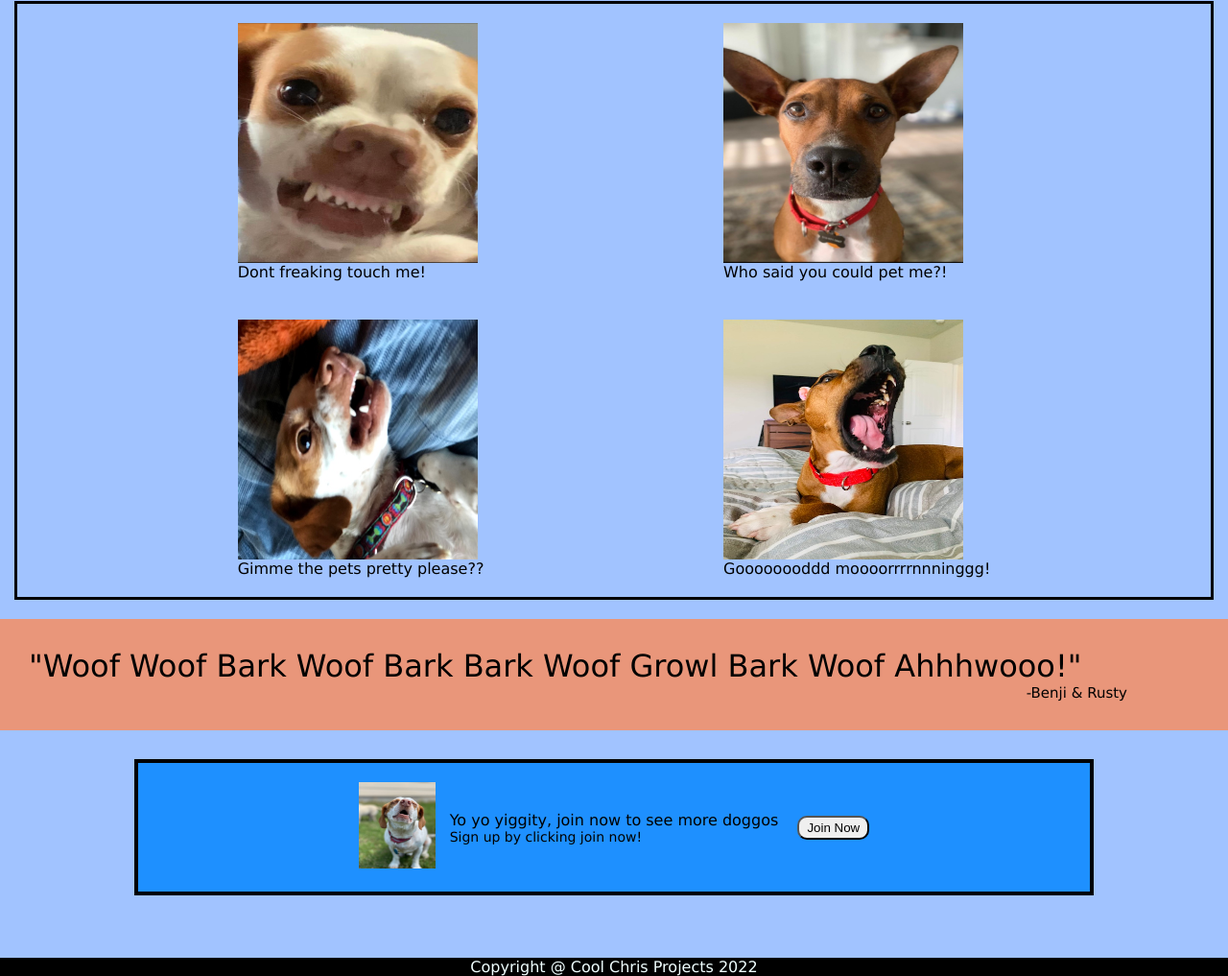
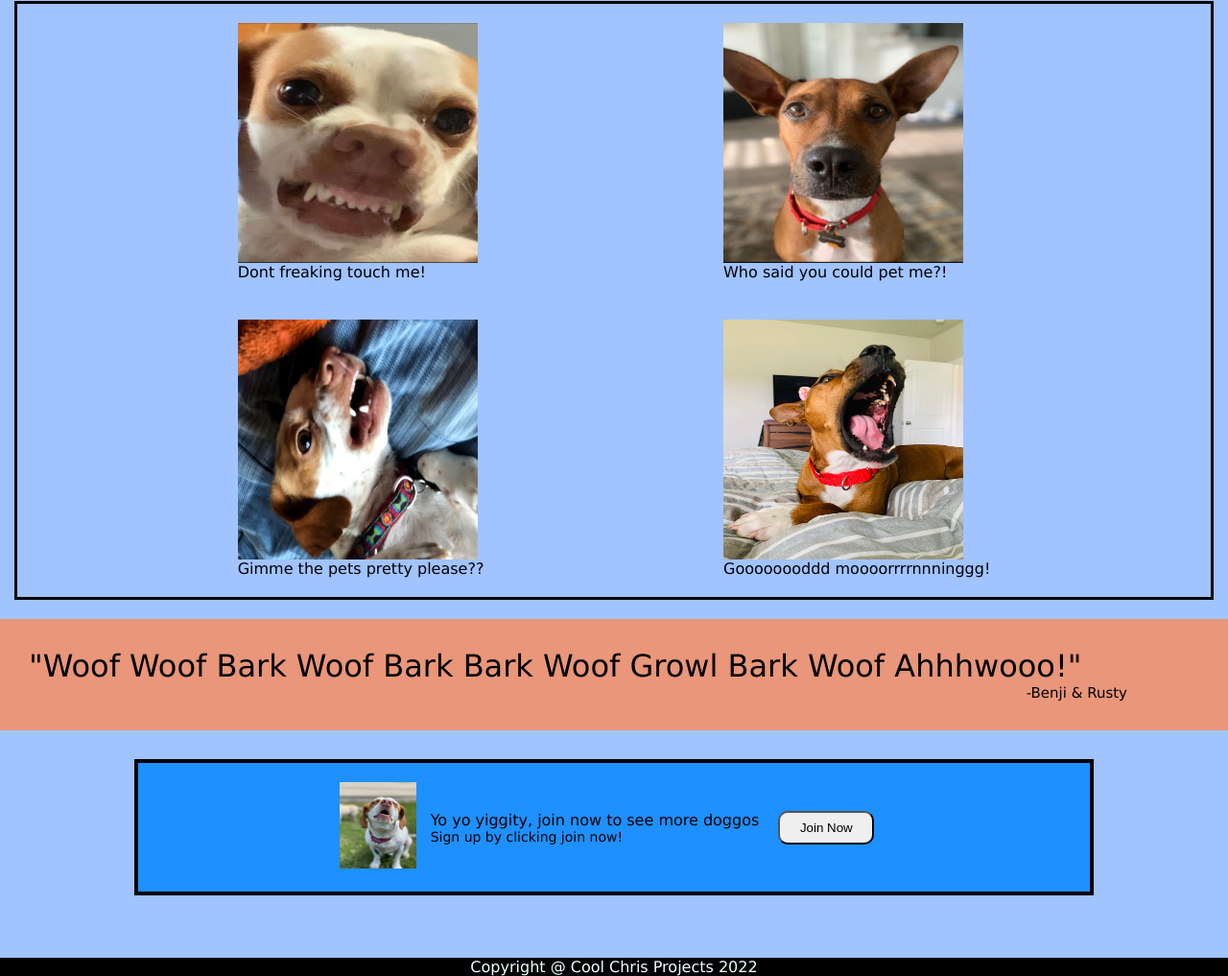
Before and after one commit to MortalKhangbat/flexbox2, a plain HTML site: page index.html in a window 1280 px wide. Shown: the part 321-1338 px from the top of the page at 96% size. Drawn offline with Linux system fonts and the light colour scheme.

Commit message:
fix join now button size and right margin

```diff
--- a/styles.css
+++ b/styles.css
@@ -132,12 +132,14 @@ padding: 20px;
 
 button {
     margin-left: 20px;
+    margin-right: 15px;
     align-self: center;
-    width: 75px;
-    height: 25px;
+    width: 100px;
+    height: 35px;
     border-radius: 10px;
     border-color: black;
     border-width: 2px;
+
 }
 
 .footer {
```
